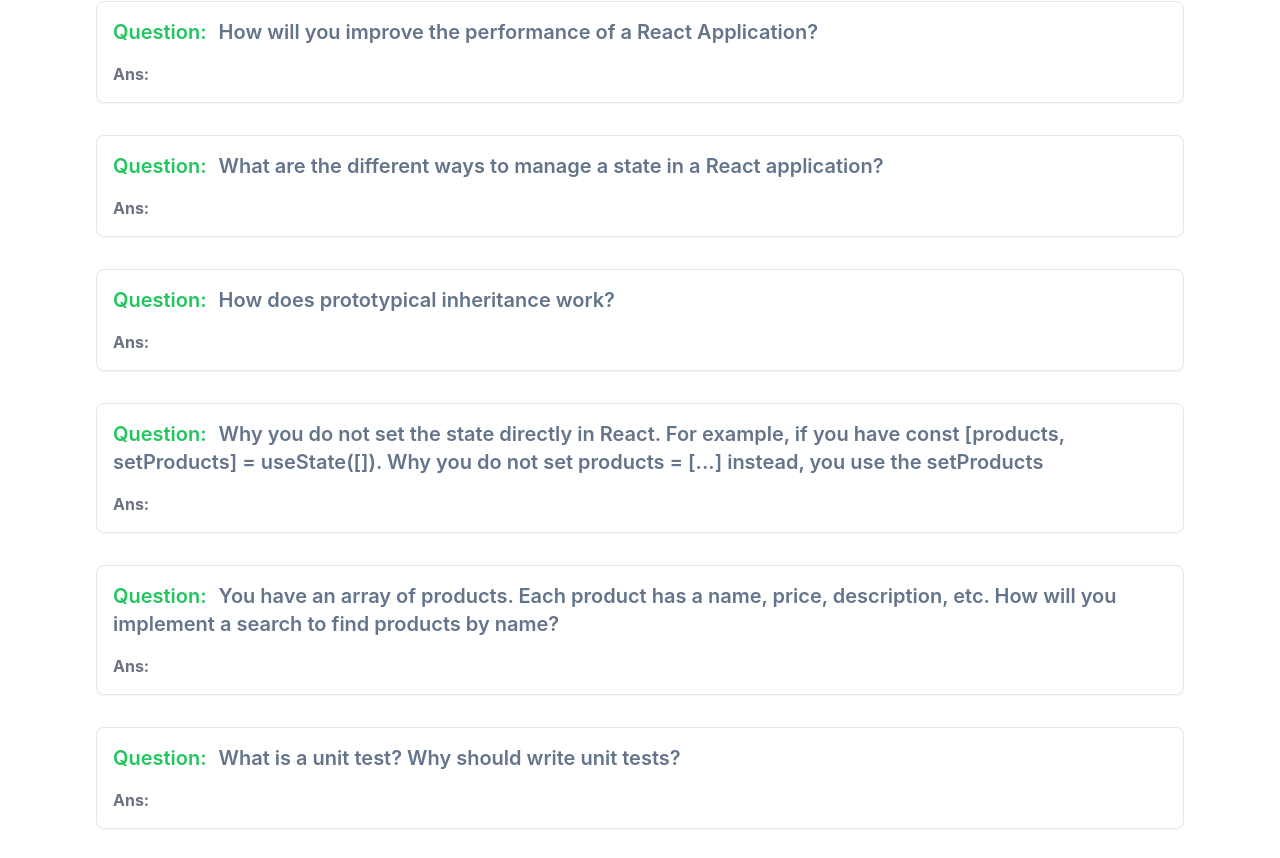
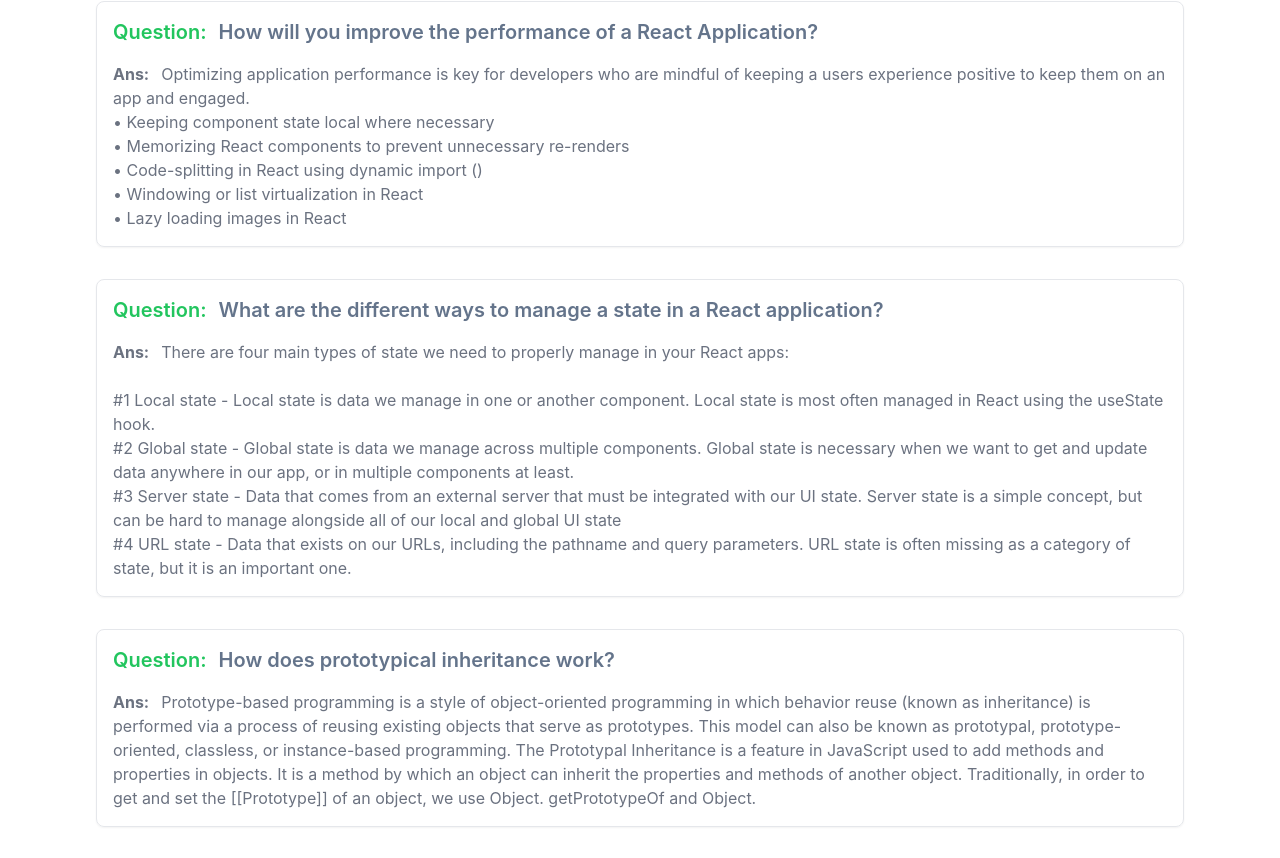
Before and after one commit to MrRonnie/Manufacturer-Website-Client-Side, a React (Create React App) app: page /blogs in a window 1280 px wide. Shown: the part 191-1049 px from the top of the page. Built offline with nearby package versions, Linux system fonts and the light colour scheme; no server answers.

Commit message:
blog Q & A answer

```diff
--- a/public/index.html
+++ b/public/index.html
@@ -38,6 +38,7 @@
       To begin the development, run `npm start` or `yarn start`.
       To create a production bundle, use `npm run build` or `yarn build`.
     -->
+
 </body>
 
 </html>
--- a/src/Pages/Blogs/Blogs.js
+++ b/src/Pages/Blogs/Blogs.js
@@ -28,6 +28,13 @@ const Blogs = () => {
         </h2>
         <p className="text-gray-500">
           <span className="font-bold mr-3">Ans:</span>
+          Optimizing application performance is key for developers who are
+          mindful of keeping a users experience positive to keep them on an app
+          and engaged. <br /> • Keeping component state local where necessary{" "}
+          <br /> • Memorizing React components to prevent unnecessary re-renders{" "}
+          <br /> • Code-splitting in React using dynamic import () <br /> •
+          Windowing or list virtualization in React <br /> • Lazy loading images
+          in React
         </p>
       </div>
       <div className="shadow-sm rounded-lg border p-4 mb-8">
@@ -38,6 +45,21 @@ const Blogs = () => {
         </h2>
         <p className="text-gray-500">
           <span className="font-bold mr-3">Ans:</span>
+          There are four main types of state we need to properly manage in your
+          React apps: <br /> <br />
+          #1 Local state - Local state is data we manage in one or another
+          component. Local state is most often managed in React using the
+          useState hook. <br />
+          #2 Global state - Global state is data we manage across multiple
+          components. Global state is necessary when we want to get and update
+          data anywhere in our app, or in multiple components at least. <br />
+          #3 Server state - Data that comes from an external server that must be
+          integrated with our UI state. Server state is a simple concept, but
+          can be hard to manage alongside all of our local and global UI state{" "}
+          <br />
+          #4 URL state - Data that exists on our URLs, including the pathname
+          and query parameters. URL state is often missing as a category of
+          state, but it is an important one.
         </p>
       </div>
       <div className="shadow-sm rounded-lg border p-4 mb-8">
@@ -48,6 +70,15 @@ const Blogs = () => {
         </h2>
         <p className="text-gray-500">
           <span className="font-bold mr-3">Ans:</span>
+          Prototype-based programming is a style of object-oriented programming
+          in which behavior reuse (known as inheritance) is performed via a
+          process of reusing existing objects that serve as prototypes. This
+          model can also be known as prototypal, prototype-oriented, classless,
+          or instance-based programming. The Prototypal Inheritance is a feature
+          in JavaScript used to add methods and properties in objects. It is a
+          method by which an object can inherit the properties and methods of
+          another object. Traditionally, in order to get and set the
+          [[Prototype]] of an object, we use Object. getPrototypeOf and Object.
         </p>
       </div>
       <div className="shadow-sm rounded-lg border p-4 mb-8">
@@ -60,6 +91,12 @@ const Blogs = () => {
         </h2>
         <p className="text-gray-500">
           <span className="font-bold mr-3">Ans:</span>
+          It declares a “state variable”. Our variable is called count but we
+          could call it anything else, like banana. This is a way to “preserve”
+          some values between the function calls — useState is a new way to use
+          the exact same capabilities that this.state provides in a class.
+          Normally, variables “disappear” when the function exits but state
+          variables are preserved by React.
         </p>
       </div>
       <div className="shadow-sm rounded-lg border p-4 mb-8">
@@ -81,6 +118,28 @@ const Blogs = () => {
         </h2>
         <p className="text-gray-500">
           <span className="font-bold mr-3">Ans:</span>
+          Unit testing is a type of software testing where individual units or
+          components of a software are tested. The purpose is to validate that
+          each unit of the software code performs as expected. Unit Testing is
+          done during the development (coding phase) of an application by the
+          developers. Unit Tests isolate a section of code and verify its
+          correctness. A unit may be an individual function, method, procedure,
+          module, or object. Unit Testing is important because software
+          developers sometimes try saving time doing minimal unit testing and
+          this is myth because inappropriate unit testing leads to high cost
+          Defect fixing during System Testing, Integration Testing and even Beta
+          Testing after application is built. If proper unit testing is done in
+          early development, then it saves time and money in the end. <br />{" "}
+          <br />
+          Here, are the key reasons to perform unit testing in software
+          engineering: <br /> <br />
+          • Unit tests help to fix bugs early in the development cycle and save
+          costs. <br />
+          • It helps the developers to understand the testing code base and
+          enables them to make changes quickly <br />
+          • Good unit tests serve as project documentation <br />• Unit tests
+          help with code re-use. Migrate both your code and your tests to your
+          new project. Tweak the code until the tests run again.
         </p>
       </div>
 
--- a/src/Pages/Shared/Navbar.js
+++ b/src/Pages/Shared/Navbar.js
@@ -1,5 +1,4 @@
 import { signOut } from "firebase/auth";
-import React from "react";
 import { useAuthState } from "react-firebase-hooks/auth";
 import { Link } from "react-router-dom";
 import auth from "../../firebase.init";
@@ -27,6 +26,7 @@ const Navbar = () => {
       <li>
         <Link to="/about">About</Link>
       </li>
+
       <li>
         {user ? (
           <button class="btn btn-ghost" onClick={logout}>
@@ -39,7 +39,7 @@ const Navbar = () => {
     </>
   );
   return (
-    <div className="navbar flex-wrap lg:justify-around sm:justify-around">
+    <div className="navbar flex-wrap lg:justify-around sm:justify-start  md:justify-start">
       <div className="navbar-start">
         <div className="dropdown">
           <label tabIndex="0" className="btn btn-ghost lg:hidden">
--- a/src/Pages/Shared/NotFound.js
+++ b/src/Pages/Shared/NotFound.js
@@ -6,7 +6,7 @@ import PrimaryButton from "./PrimaryButton";
 const NotFound = () => {
   return (
     <div>
-      <div className="mt-8 text-center bg-white">
+      <div className="mt-10 text-center bg-white">
         <h1 className="text-accent  text-8xl">
           4<span className="text-gray-500">0</span>4
         </h1>
@@ -17,7 +17,7 @@ const NotFound = () => {
           <PrimaryButton>Go to homepage</PrimaryButton>
         </Link>
 
-        <div className="w-max mx-auto flex justify-center">
+        <div className="w-full mx-auto flex justify-center">
           <img src={dribbble} alt="" />
         </div>
       </div>
--- a/tailwind.config.js
+++ b/tailwind.config.js
@@ -14,8 +14,8 @@ module.exports = {
           "base-100": "#ffffff",
         },
       },
+
       "dark",
-      "cupcake",
     ],
   },
 
```
